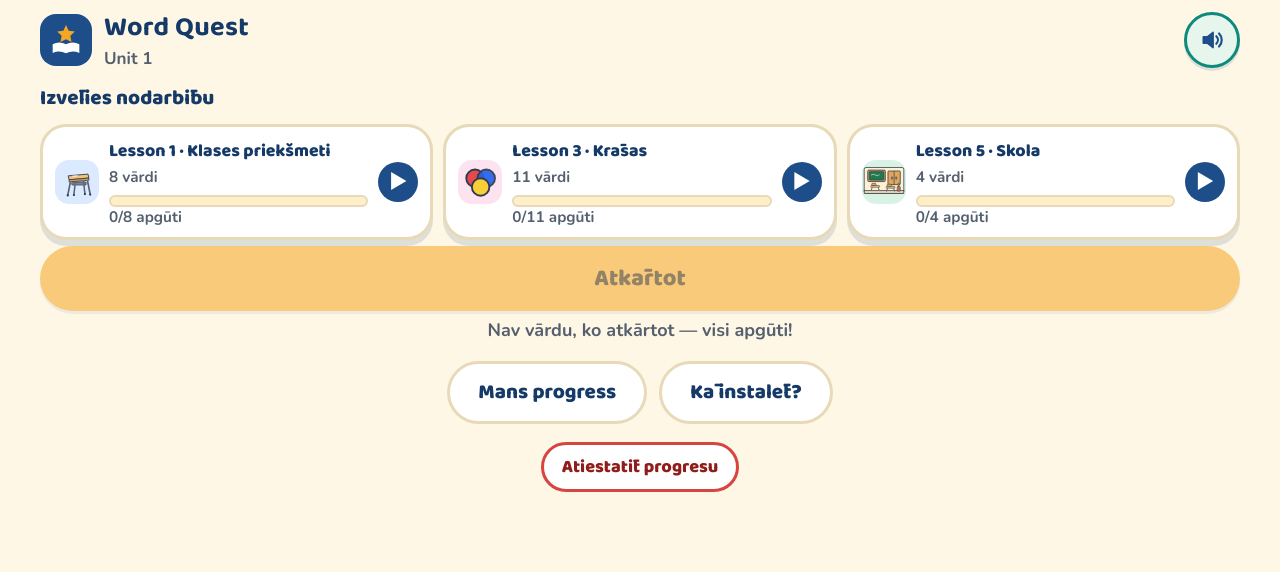
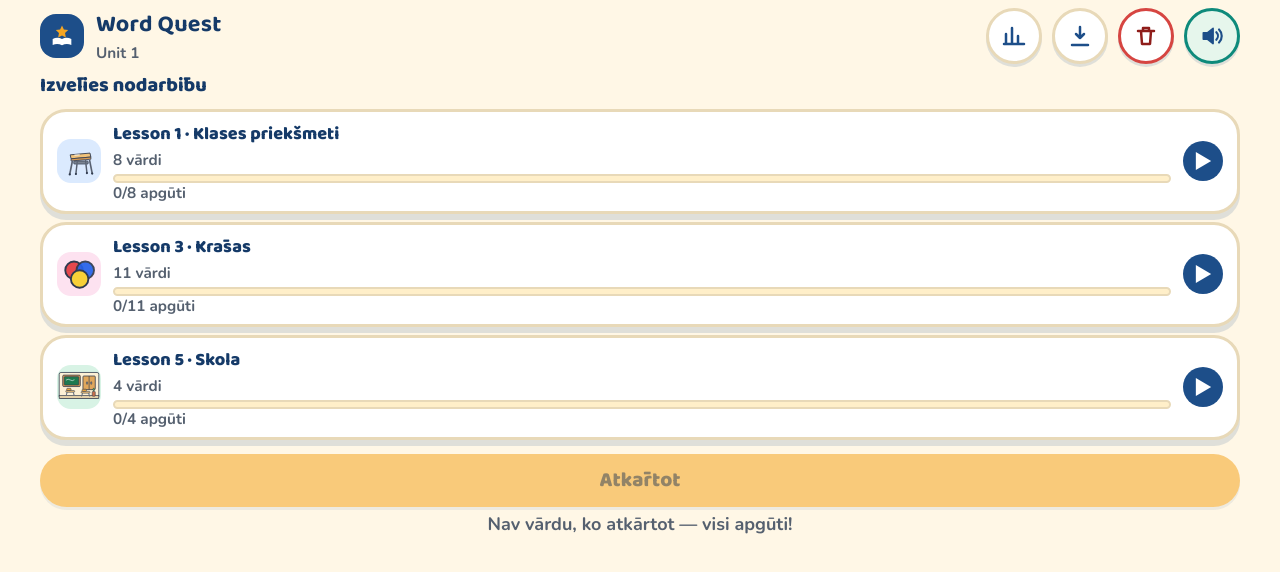
Before and after one commit to rceman/word-quest, a Vue app: page / in a window 1280 px wide. Shown: the top 572 px of the page. Built offline with nearby package versions, Linux system fonts and the light colour scheme.

Commit message:
feat: move progress/install/reset actions into home header as icon buttons
Co-Authored-By: Devin AI <devin-ai-integration[bot]@users.noreply.github.com>

```diff
--- a/src/styles.css
+++ b/src/styles.css
@@ -277,6 +277,12 @@ button:disabled {
   margin-top: 18px;
 }
 
+.topbar-actions {
+  display: flex;
+  align-items: center;
+  gap: 10px;
+}
+
 .icon-btn {
   width: 56px;
   height: 56px;
@@ -294,6 +300,11 @@ button:disabled {
 .icon-btn:active:not(:disabled) {
   transform: translateY(2px);
   box-shadow: none;
+}
+
+.icon-btn--danger {
+  border-color: var(--bad-edge);
+  color: var(--bad-ink);
 }
 
 .icon-btn[aria-pressed='true'] {
@@ -1074,27 +1085,43 @@ button:disabled {
     font-size: 1.15rem;
   }
 
-  /* Home: 3 compact cards in one row so all + CTA fit */
+  /* Home: compact single column so all 3 cards + CTA fit */
+  .topbar {
+    margin-bottom: 6px;
+  }
+
+  .brand-badge {
+    width: 44px;
+    height: 44px;
+  }
+
   .brand-badge svg {
-    width: 40px;
-    height: 40px;
+    width: 28px;
+    height: 28px;
+  }
+
+  .brand h1 {
+    font-size: 1.3rem;
+  }
+
+  .brand .subtitle {
+    font-size: 0.85rem;
   }
 
   .section-title {
-    margin: 4px 0 10px;
-    font-size: 1.15rem;
+    margin: 2px 0 8px;
+    font-size: 1.1rem;
   }
 
   .lesson-list {
-    display: grid;
-    grid-template-columns: repeat(3, 1fr);
-    gap: 10px;
+    display: flex;
+    flex-direction: column;
   }
 
   .lesson-card {
-    padding: 10px 12px;
-    margin-bottom: 0;
-    gap: 10px;
+    padding: 8px 14px;
+    margin-bottom: 8px;
+    gap: 12px;
   }
 
   .lesson-card__icon {
@@ -1105,17 +1132,46 @@ button:disabled {
   }
 
   .lesson-card__title {
-    font-size: 0.98rem;
+    font-size: 1rem;
   }
 
   .lesson-card__meta {
     font-size: 0.85rem;
   }
 
+  .progress-track {
+    height: 9px;
+    margin-top: 4px;
+  }
+
   .lesson-card__go {
     width: 40px;
     height: 40px;
     font-size: 1.1rem;
+  }
+
+  .btn-row {
+    margin-top: 8px;
+  }
+
+  .btn {
+    min-height: 48px;
+    padding: 8px 22px;
+    font-size: 1rem;
+  }
+
+  .btn--primary {
+    font-size: 1.15rem;
+    padding: 10px 32px;
+  }
+
+  .btn--small {
+    min-height: 42px;
+    padding: 6px 14px;
+  }
+
+  .center.muted {
+    margin-top: 4px !important;
   }
 
   /* Quiz prompts: shorter so questions + options fit */
--- a/src/views/HomeView.vue
+++ b/src/views/HomeView.vue
@@ -65,6 +65,40 @@ function confirmReset() {
           <p class="subtitle">Unit 1</p>
         </div>
       </div>
+      <div class="topbar-actions">
+      <button
+        type="button"
+        class="icon-btn"
+        aria-label="Mans progress"
+        title="Mans progress"
+        @click="navigate({ name: 'progress' })"
+      >
+        <svg width="24" height="24" viewBox="0 0 24 24" fill="none" aria-hidden="true">
+          <path d="M4 20V10M10 20V4M16 20v-8M22 20H2" stroke="currentColor" stroke-width="2.5" stroke-linecap="round" stroke-linejoin="round"/>
+        </svg>
+      </button>
+      <button
+        type="button"
+        class="icon-btn"
+        aria-label="Kā instalēt?"
+        title="Kā instalēt?"
+        @click="showInstall = true"
+      >
+        <svg width="24" height="24" viewBox="0 0 24 24" fill="none" aria-hidden="true">
+          <path d="M12 3v11m0 0l-4-4m4 4l4-4M4 21h16" stroke="currentColor" stroke-width="2.5" stroke-linecap="round" stroke-linejoin="round"/>
+        </svg>
+      </button>
+      <button
+        type="button"
+        class="icon-btn icon-btn--danger"
+        aria-label="Atiestatīt progresu"
+        title="Atiestatīt progresu"
+        @click="showReset = true"
+      >
+        <svg width="24" height="24" viewBox="0 0 24 24" fill="none" aria-hidden="true">
+          <path d="M4 7h16M9 7V4h6v3m-8 0l1 13h8l1-13" stroke="currentColor" stroke-width="2.5" stroke-linecap="round" stroke-linejoin="round"/>
+        </svg>
+      </button>
       <button
         type="button"
         class="icon-btn"
@@ -97,6 +131,7 @@ function confirmReset() {
           />
         </svg>
       </button>
+      </div>
     </header>
 
     <div v-if="!progress.persistent" class="banner" role="alert">
@@ -158,24 +193,6 @@ function confirmReset() {
         {{ dueCount ? `${dueCount} vārdi gaida atkārtošanas` : 'Nav vārdu, ko atkārtot — visi apgūti!' }}
       </p>
 
-      <div class="btn-row">
-        <button type="button" class="btn btn--ghost" @click="navigate({ name: 'progress' })">
-          Mans progress
-        </button>
-        <button type="button" class="btn btn--ghost" @click="showInstall = true">
-          Kā instalēt?
-        </button>
-      </div>
-      <div class="btn-row">
-        <button
-          type="button"
-          class="btn btn--ghost btn--small"
-          style="border-color: var(--bad-edge); color: var(--bad-ink)"
-          @click="showReset = true"
-        >
-          Atiestatīt progresu
-        </button>
-      </div>
     </main>
 
     <InstallHelp v-if="showInstall" @close="showInstall = false" />
```
